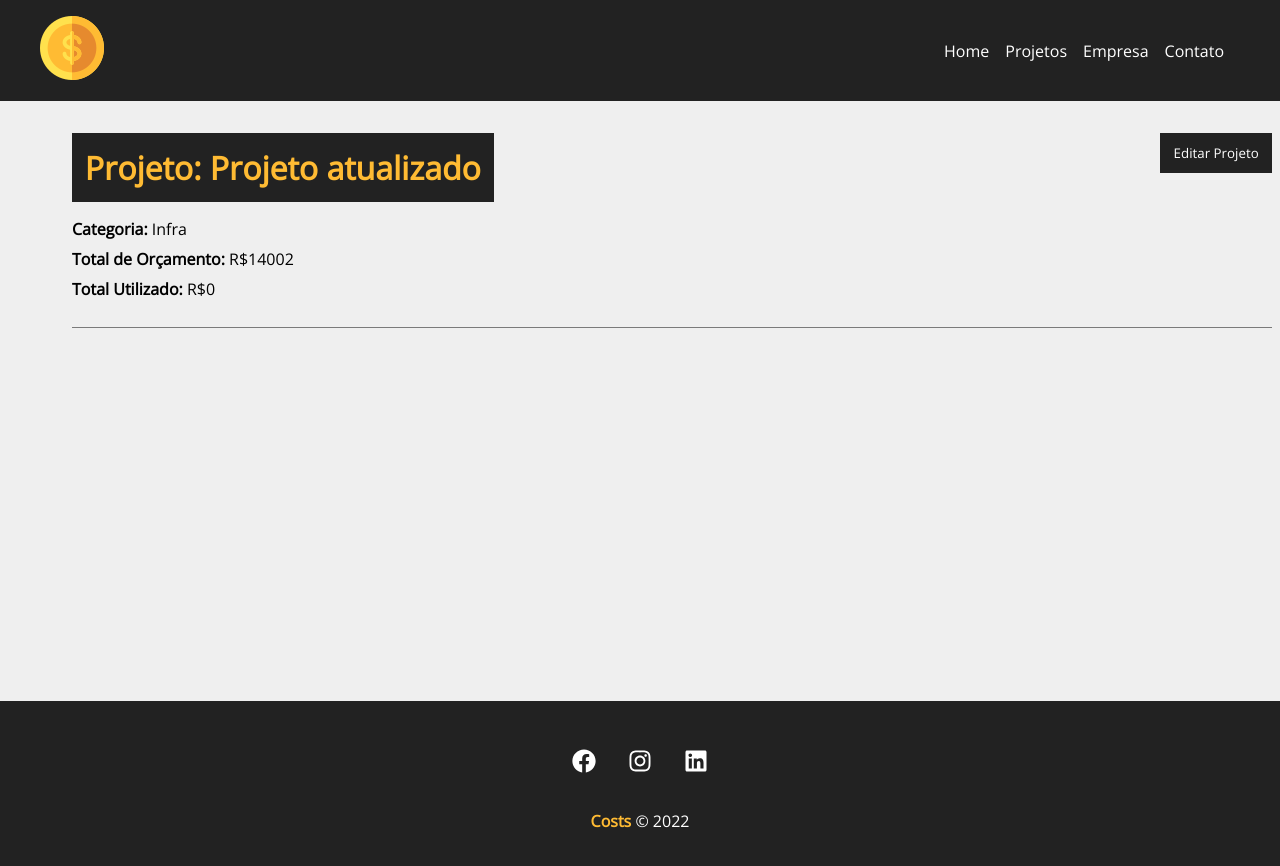
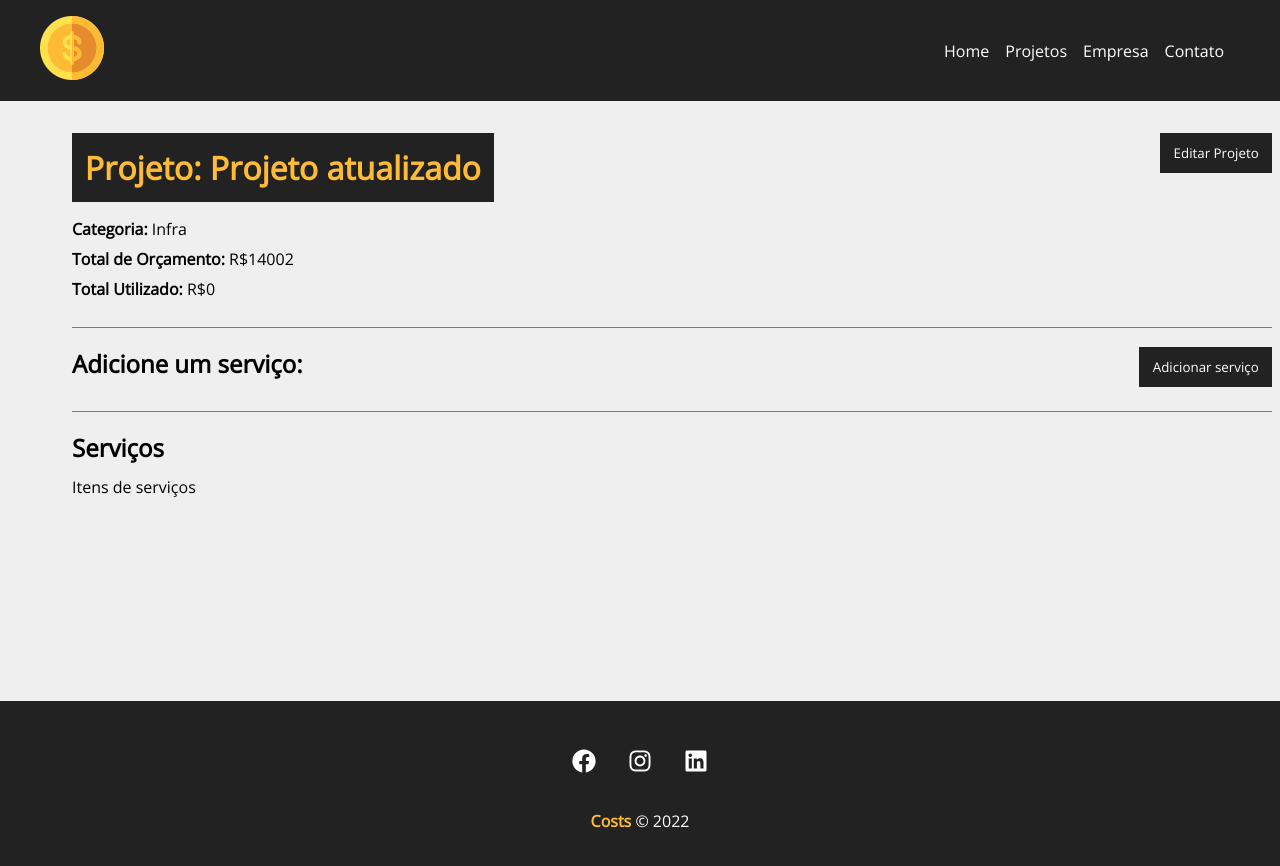
Before and after one commit to Nadiamizael/Estudos-React-Costs, a React (Create React App) app: page /project/1 in a window 1280 px wide. Shown: the top 866 px of the page. Built offline with nearby package versions, Linux system fonts and the light colour scheme; data requests are answered from the project's data file; a web font is replaced by a local one.

Commit message:
✨feat: add services area

```diff
--- a/src/components/pages/Project.js
+++ b/src/components/pages/Project.js
@@ -12,6 +12,7 @@
 
   const [project, setProject] = useState([]);
   const [showProjectForm, setShowProjectForm] = useState(false);
+  const [showServiceForm, setServiceForm] = useState(false);
   const [message, setMessage] = useState();
   const [type, setType] = useState();
 
@@ -60,6 +61,10 @@
     setShowProjectForm(!showProjectForm);
   }
 
+  function toggleServiceForm() {
+    setServiceForm(!showServiceForm);
+  }
+
   return (
     <>
       {project.name ? (
@@ -93,6 +98,19 @@
                 </div>
               )}
             </div>
+            <div className={styles.service_form_container}>
+              <h2>Adicione um serviço:</h2>
+              <button className={styles.btn} onClick={toggleServiceForm}>
+                {!showServiceForm ? "Adicionar serviço" : "Fechar"}
+              </button>
+              <div className={styles.project_info}>
+                {showServiceForm && <div>formulário do serviço</div>}
+              </div>
+            </div>
+            <h2>Serviços</h2>
+            <Container customClass="start">
+              <p>Itens de serviços</p>
+            </Container>
           </Container>
         </div>
       ) : (
```
